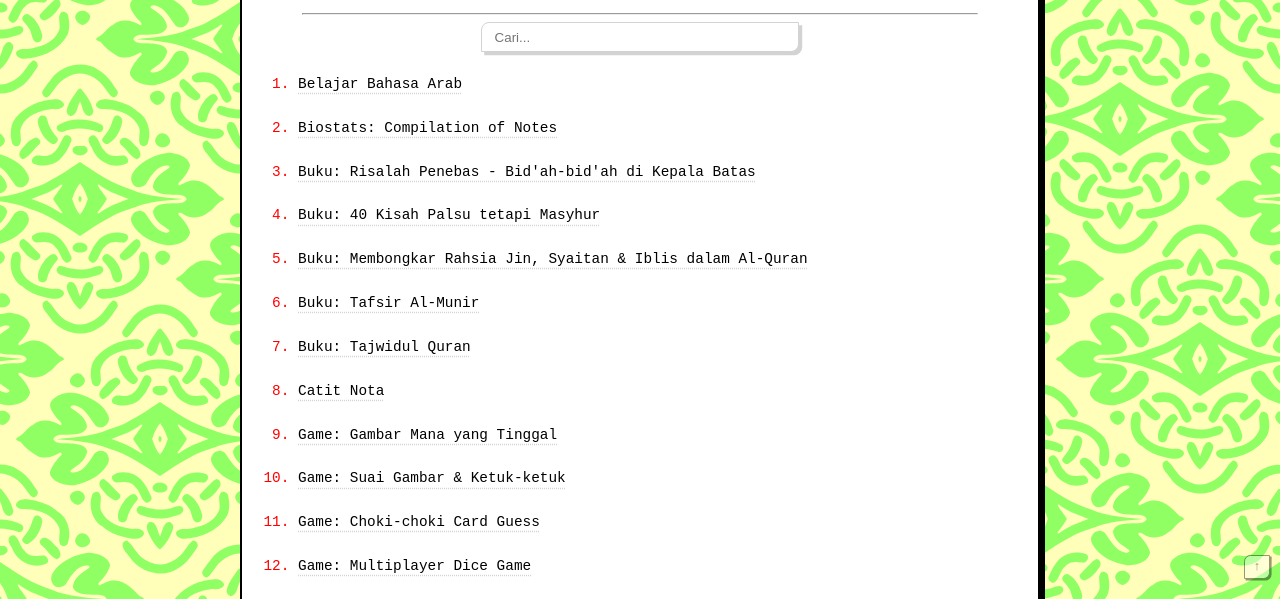
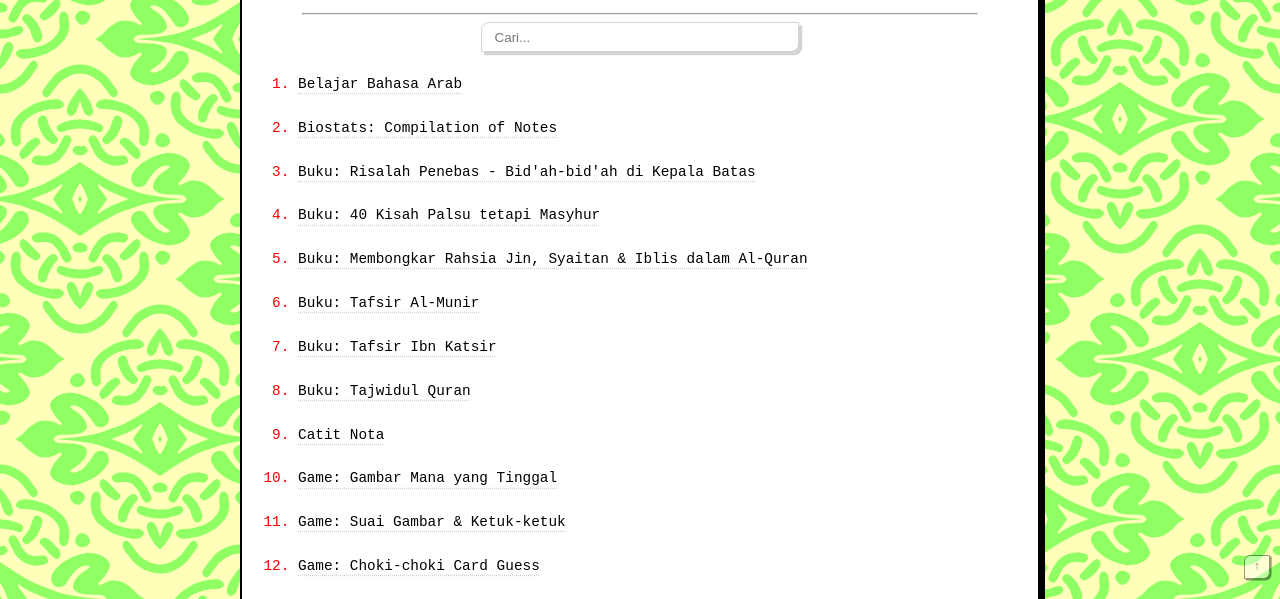
Before and after one commit to bazliamin90/list, a plain HTML site: page index.html in a window 1280 px wide. Shown: the part 201-800 px from the top of the page. Drawn offline with Linux system fonts and the light colour scheme.

Commit message:
Update index.html

```diff
--- a/index.html
+++ b/index.html
@@ -50,6 +50,8 @@
 		target="_blank" class="isi">Buku: Membongkar Rahsia Jin, Syaitan & Iblis dalam Al-Quran</a></li>
 		<li class="list"><a href="https://bazliamin90.github.io/almunir"
 		target="_blank" class="isi">Buku: Tafsir Al-Munir</a></li>
+		<li class="list"><a href="https://bazliamin90.github.io/ibnukatsir"
+		target="_blank" class="isi">Buku: Tafsir Ibn Katsir</a></li>
 		<li class="list"><a href="https://bazliamin90.github.io/bukutajwid"
 		target="_blank" class="isi">Buku: Tajwidul Quran</a></li>
 		<li class="list"><a href="https://bazliamin90.github.io/catit"
```
